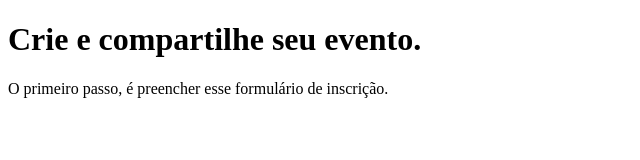
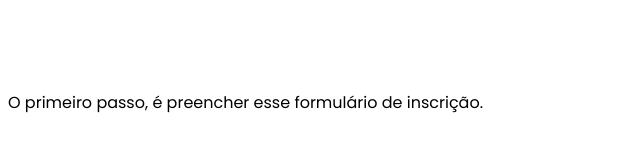
Before and after one commit to ThaisMx/Crie-seu-evento, a plain HTML site: page index.html in a window 1280 px wide. Shown: the whole page, without its empty margins (0-640 px from the left). Drawn offline with Linux system fonts and the light colour scheme.

Commit message:
first forms

```diff
--- a/index.html
+++ b/index.html
@@ -6,6 +6,13 @@
     <title>Crie seu evento</title>
 
     <link rel="stylesheet" href="./style.css" />
+
+    <link rel="preconnect" href="https://fonts.googleapis.com" />
+    <link rel="preconnect" href="https://fonts.gstatic.com" crossorigin />
+    <link
+      href="https://fonts.googleapis.com/css2?family=Archivo:wght@600;700&family=Poppins&display=swap"
+      rel="stylesheet"
+    />
   </head>
   <body>
     <header>
--- a/style.css
+++ b/style.css
@@ -0,0 +1,11 @@
+h1 {
+  font-family: "Archivo", sans-serif;
+  font-weight: bold;
+  font-size: 36px;
+  line-height: 42px;
+  color: white;
+}
+
+body {
+  font-family: "Poppins", sans-serif;
+}
```
